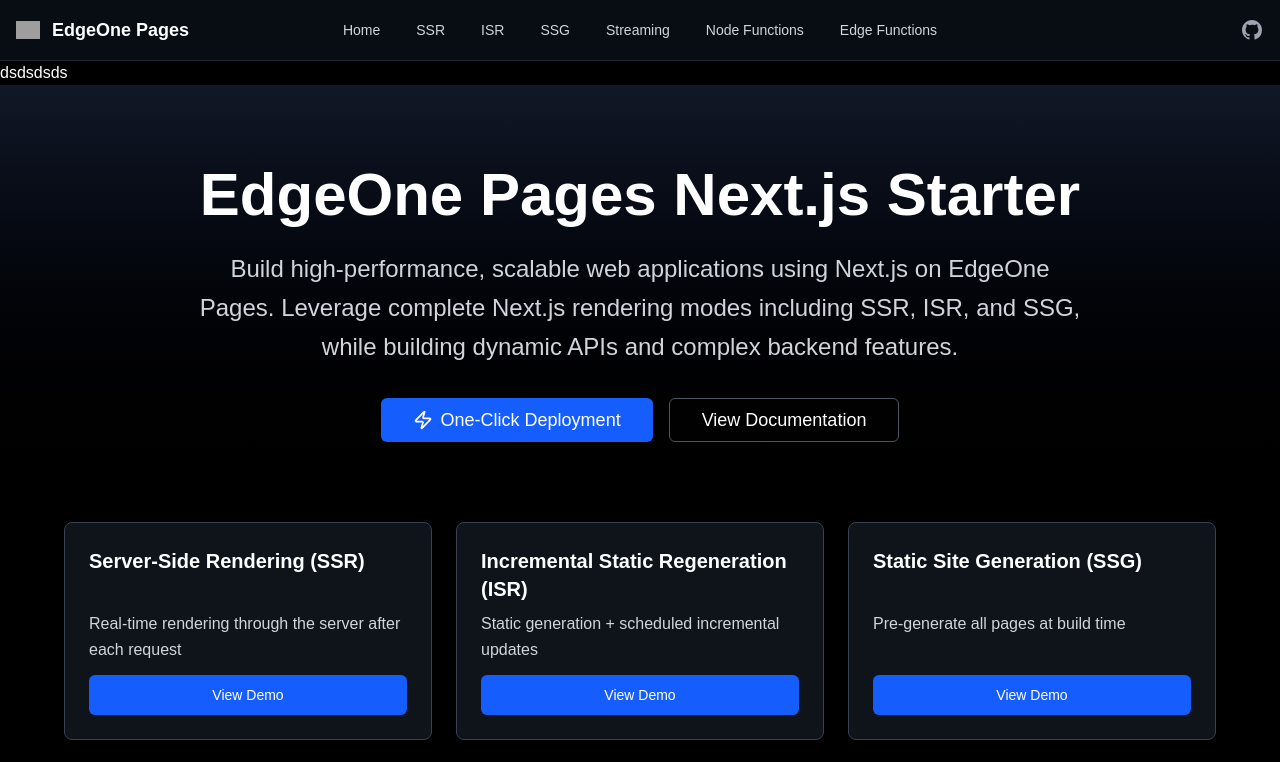
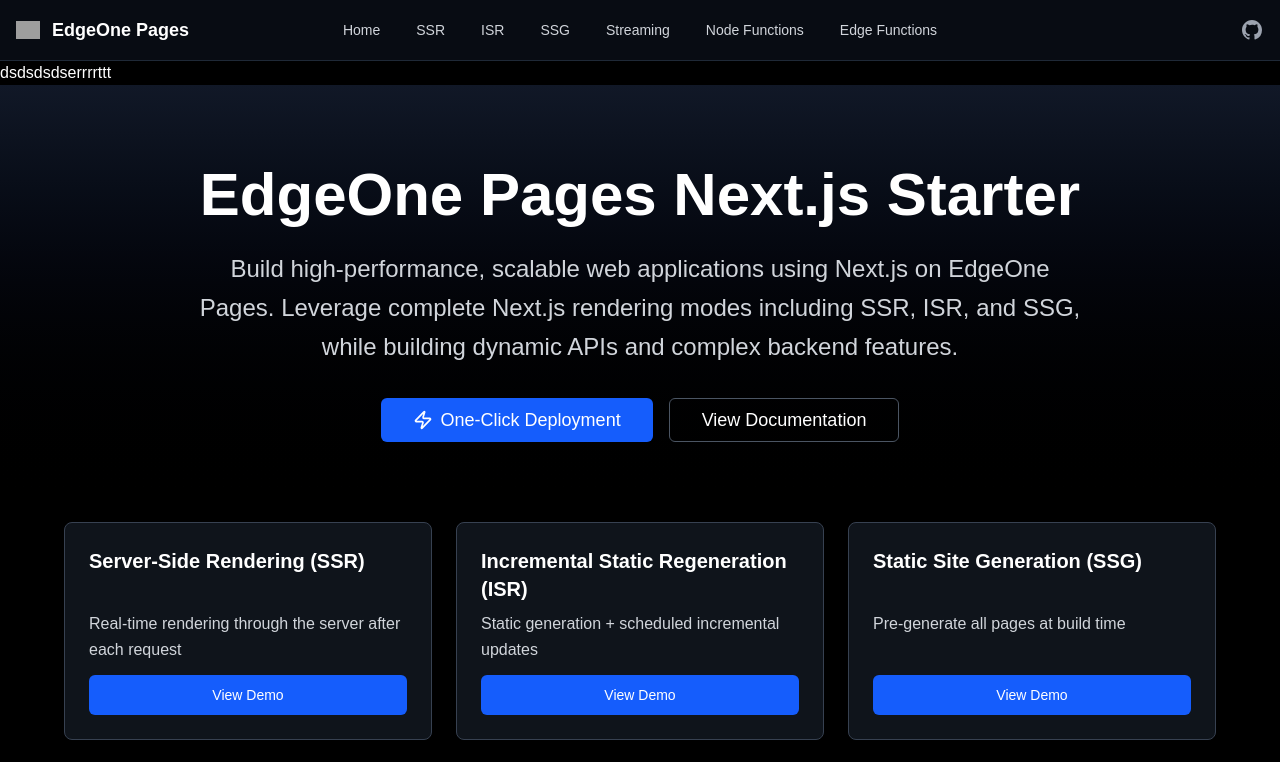
Before and after one commit to BLUE-YBZ/next-mix-render-template, a Next.js app: page / in a window 1280 px wide. Shown: the top 762 px of the page. Built offline with nearby package versions, Linux system fonts and the light colour scheme; grey boxes are pictures that could not be loaded.

Commit message:
feat: 文本调整v2

```diff
--- a/src/app/page.tsx
+++ b/src/app/page.tsx
@@ -5,7 +5,7 @@
 export default function Home() {
   return (
     <PageLayout>
-      dsdsdsds
+      dsdsdsdserrrrttt
       <Hero />
       <Features />
     </PageLayout>
```
